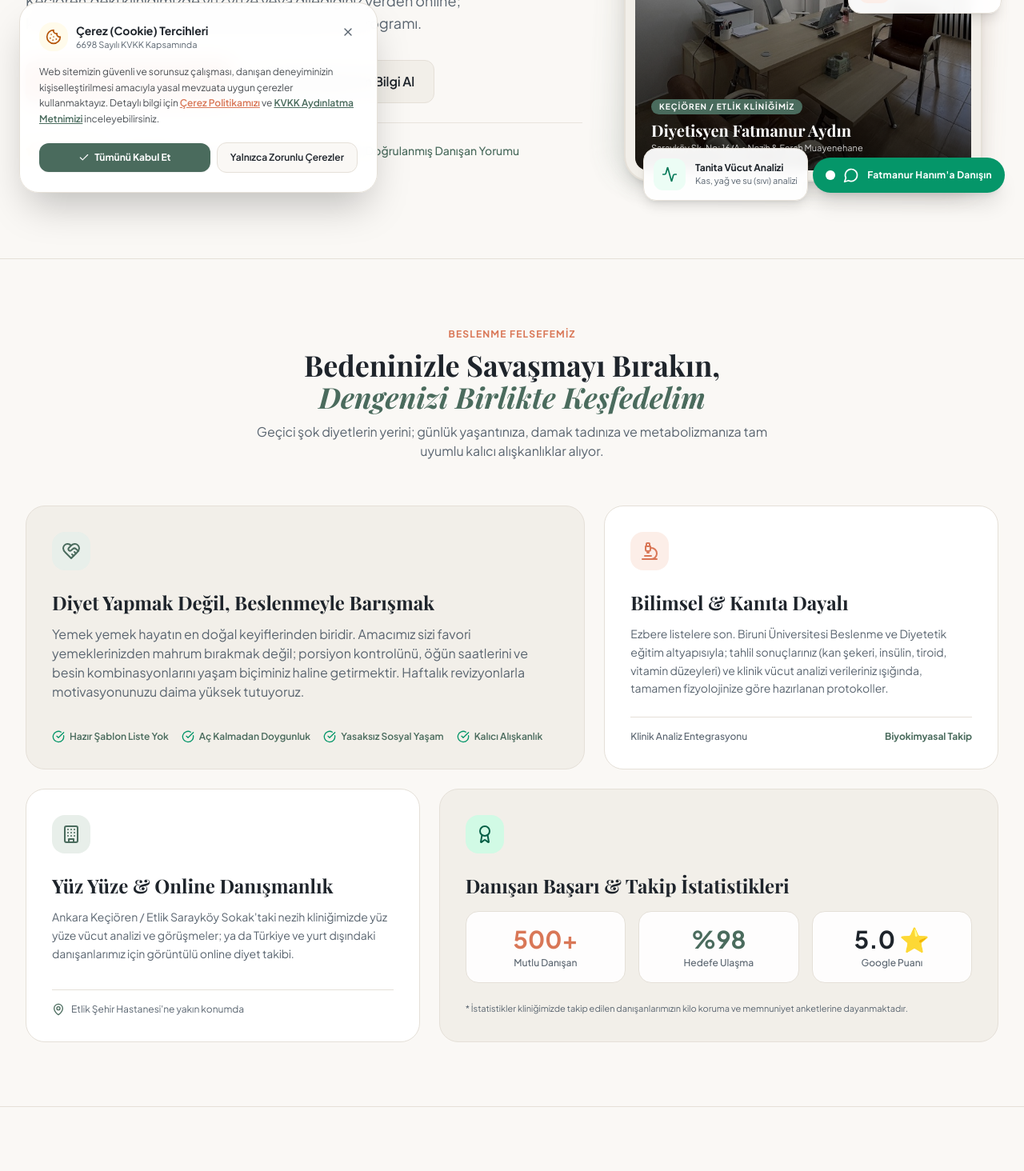
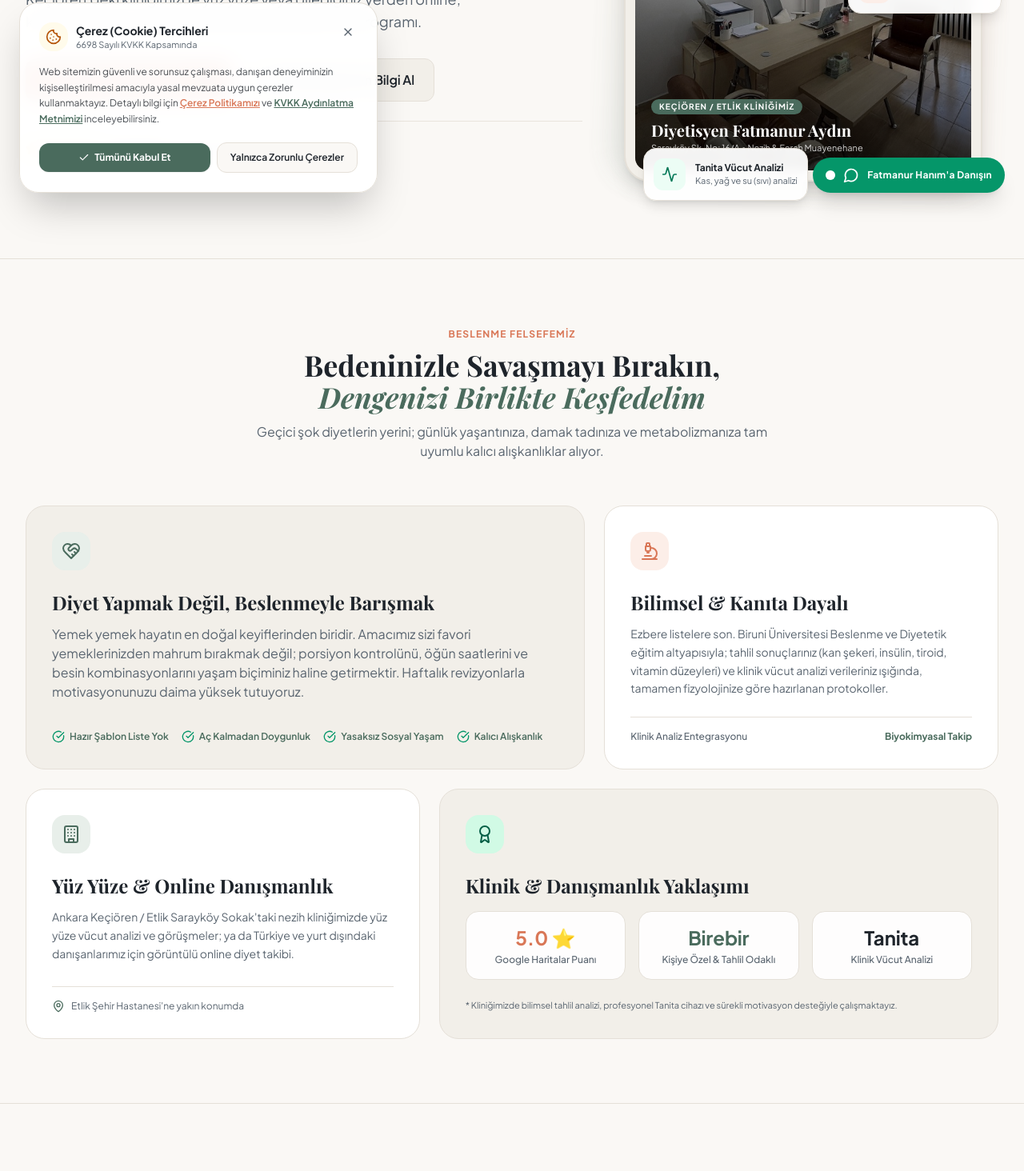
Before and after one commit to emnaydin95/diyetisyen-fatmanur-aydin, a Next.js app: page / in a window 1280 px wide. Shown: the part 535-1999 px from the top of the page at 80% size. Built offline with nearby package versions, Linux system fonts and the light colour scheme.

Commit message:
refactor(social-proof): link Google Maps reviews, remove placeholder counts and highlight authentic clinical approach

```diff
--- a/src/components/sections/BentoAbout.tsx
+++ b/src/components/sections/BentoAbout.tsx
@@ -98,25 +98,31 @@ export default function BentoAbout() {
                 <Award className="w-6 h-6" />
               </div>
               <h3 className="editorial-title text-2xl font-bold text-charcoal mb-3">
-                Danışan Başarı & Takip İstatistikleri
+                Klinik & Danışmanlık Yaklaşımı
               </h3>
               <div className="grid grid-cols-3 gap-3 sm:gap-4 mt-4">
+                <a
+                  href={siteConfig.contact.googleReviewsUrl}
+                  target="_blank"
+                  rel="noopener noreferrer"
+                  className="bg-white/90 hover:bg-white p-4 rounded-2xl border border-borderHairline text-center transition-all group cursor-pointer"
+                  aria-label="Google Haritalar Puanı"
+                >
+                  <div className="text-xl sm:text-2xl font-bold text-terracotta group-hover:scale-105 transition-transform">5.0 ⭐</div>
+                  <div className="text-[11px] sm:text-xs text-mutedSlate mt-1 font-medium">Google Haritalar Puanı</div>
+                </a>
                 <div className="bg-white/90 p-4 rounded-2xl border border-borderHairline text-center">
-                  <div className="text-2xl sm:text-3xl font-bold text-terracotta">500+</div>
-                  <div className="text-[11px] sm:text-xs text-mutedSlate mt-1 font-medium">Mutlu Danışan</div>
+                  <div className="text-xl sm:text-2xl font-bold text-sage">Birebir</div>
+                  <div className="text-[11px] sm:text-xs text-mutedSlate mt-1 font-medium">Kişiye Özel & Tahlil Odaklı</div>
                 </div>
                 <div className="bg-white/90 p-4 rounded-2xl border border-borderHairline text-center">
-                  <div className="text-2xl sm:text-3xl font-bold text-sage">%98</div>
-                  <div className="text-[11px] sm:text-xs text-mutedSlate mt-1 font-medium">Hedefe Ulaşma</div>
-                </div>
-                <div className="bg-white/90 p-4 rounded-2xl border border-borderHairline text-center">
-                  <div className="text-2xl sm:text-3xl font-bold text-charcoal">5.0 ⭐</div>
-                  <div className="text-[11px] sm:text-xs text-mutedSlate mt-1 font-medium">Google Puanı</div>
+                  <div className="text-xl sm:text-2xl font-bold text-charcoal">Tanita</div>
+                  <div className="text-[11px] sm:text-xs text-mutedSlate mt-1 font-medium">Klinik Vücut Analizi</div>
                 </div>
               </div>
             </div>
             <p className="mt-6 text-[11px] text-mutedSlate">
-              * İstatistikler kliniğimizde takip edilen danışanlarımızın kilo koruma ve memnuniyet anketlerine dayanmaktadır.
+              * Kliniğimizde bilimsel tahlil analizi, profesyonel Tanita cihazı ve sürekli motivasyon desteğiyle çalışmaktayız.
             </p>
           </div>
 
--- a/src/components/sections/Hero.tsx
+++ b/src/components/sections/Hero.tsx
@@ -3,7 +3,7 @@
 import React from "react";
 import { MapPin, ArrowRight, MessageSquare, Star, Utensils, Smartphone, Activity, User, ShieldCheck } from "lucide-react";
 import { siteConfig } from "@/config/siteConfig";
-import { trackWhatsAppClick } from "@/lib/analytics";
+import { trackWhatsAppClick, trackEvent } from "@/lib/analytics";
 
 export default function Hero() {
   const whatsappUrl = siteConfig.contact.whatsappUrl;
@@ -50,16 +50,24 @@ export default function Hero() {
             </div>
 
             {/* Social Proof Trust Bar */}
-            <div className="pt-6 border-t border-borderHairline/80 flex items-center gap-6">
+            <div className="pt-6 border-t border-borderHairline/80">
+              <a
+                href={siteConfig.contact.googleReviewsUrl}
+                target="_blank"
+                rel="noopener noreferrer"
+                onClick={() => trackEvent("google_reviews_click", { event_category: "SocialProof", click_location: "hero_stars" })}
+                className="inline-flex items-center gap-2.5 group hover:opacity-90 transition-opacity"
+                aria-label="Google Haritalar Yorumlarını İnceleyin"
+              >
                 <div className="flex items-center gap-1 text-amber-500">
                   {[...Array(5)].map((_, i) => (
                     <Star key={i} className="w-4 h-4 fill-amber-500" />
                   ))}
                 </div>
-              <div className="text-xs sm:text-sm text-mutedSlate">
-                <span className="font-bold text-charcoal">5.0 / 5.0</span> Google Haritalar Memnuniyeti
-                <span className="hidden sm:inline font-medium text-sage"> • 120+ Doğrulanmış Danışan Yorumu</span>
+                <div className="text-xs sm:text-sm text-mutedSlate group-hover:text-charcoal transition-colors">
+                  <span className="font-bold text-charcoal">5.0 / 5.0</span> Google Haritalar Puanı
                 </div>
+              </a>
             </div>
           </div>
 
--- a/src/components/sections/Testimonials.tsx
+++ b/src/components/sections/Testimonials.tsx
@@ -3,6 +3,7 @@
 import React, { useState } from "react";
 import { Star, ExternalLink, Quote, ChevronDown, ChevronUp, CheckCircle2 } from "lucide-react";
 import { siteConfig } from "@/config/siteConfig";
+import { trackEvent } from "@/lib/analytics";
 
 export default function Testimonials() {
   const [showAll, setShowAll] = useState(false);
@@ -27,9 +28,10 @@ export default function Testimonials() {
             </p>
           </div>
           <a
-            href={siteConfig.contact.googleMapsUrl}
+            href={siteConfig.contact.googleReviewsUrl}
             target="_blank"
             rel="noopener noreferrer"
+            onClick={() => trackEvent("google_reviews_click", { event_category: "SocialProof", click_location: "testimonials_header" })}
             className="inline-flex items-center gap-2 text-xs font-bold text-sage hover:text-sage-dark bg-white px-4 py-2.5 rounded-xl border border-borderHairline shadow-sm hover:shadow transition-all self-start md:self-auto"
           >
             <ExternalLink className="w-4 h-4" />
--- a/src/config/siteConfig.ts
+++ b/src/config/siteConfig.ts
@@ -51,6 +51,7 @@ export const siteConfig = {
     instagram: "@diyetisyenfatmanuraydin",
     instagramUrl: "https://www.instagram.com/diyetisyenfatmanuraydin/",
     googleMapsUrl: "https://maps.app.goo.gl/d8SP1qVd95PDrzCn9?g_st=ic",
+    googleReviewsUrl: "https://www.google.com/maps/place/Diyetisyen+Fatmanur+Ayd%C4%B1n/@39.9720843,32.846379,15z/data=!4m8!3m7!1s0x14d34d0f1ba1d067:0x4b19b28931ee50b2!8m2!3d39.9740543!4d32.8363077!9m1!1b1!16s%2Fg%2F11wy9llt9f",
   },
   location: {
     street: "Etlik Caddesi, Aşağı Eğlence Mah., Sarayköy Sk. No: 16/A",
```
Lines whose indentation alone changed are shown as unchanged.
